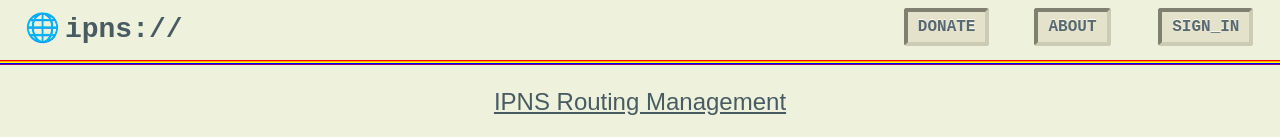
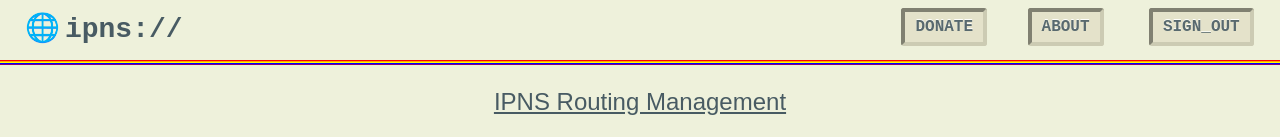
Before and after one commit to nofungible/ipns-manager, a website: page www/manage.html in a window 1280 px wide. Shown: the top 137 px of the page. Drawn offline with Linux system fonts and the light colour scheme; no server answers.

Commit message:
Fix /manage SIGN_OUT button HTML.

```diff
--- a/www/manage.html
+++ b/www/manage.html
@@ -34,7 +34,7 @@
                         <a class="button" href="/about">ABOUT</a>
                     </td>
                     <td>
-                        <a class="button" href="/manage">SIGN_IN</a>
+                        <a class="button" href="/sign-out">SIGN_OUT</a>
                     </td>
                     <td>
                         <div id="menu-button" class="button">MENU</div>
```
